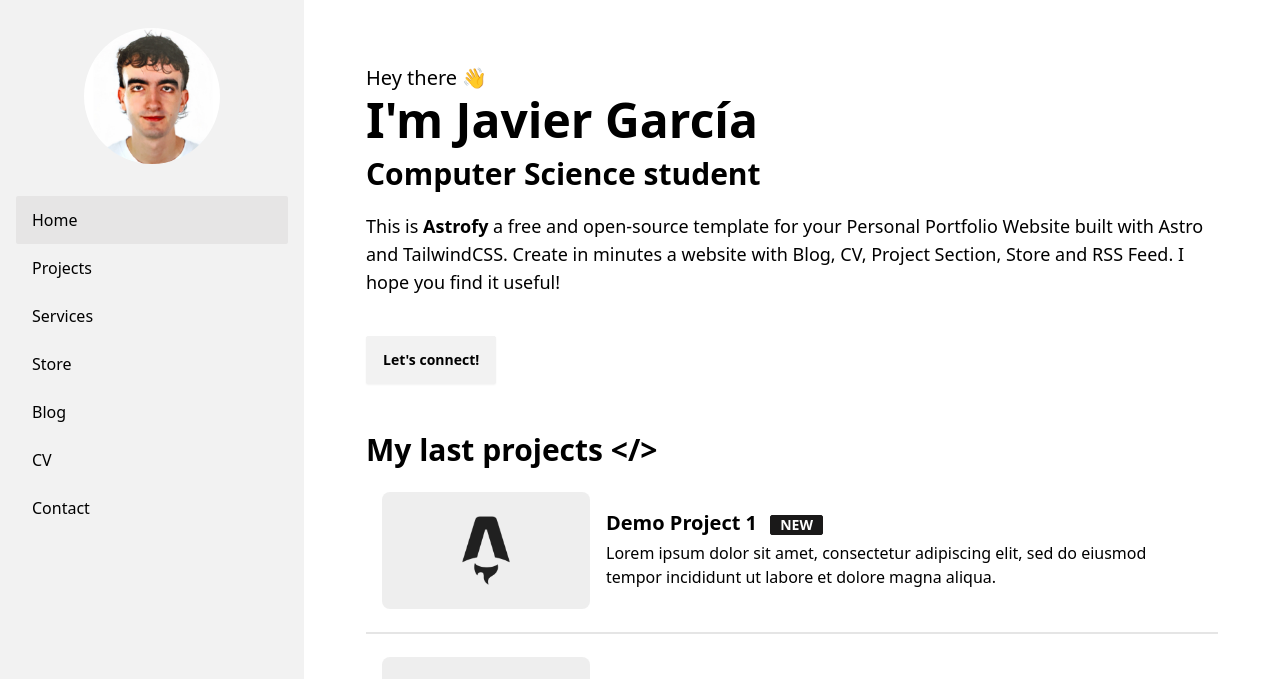
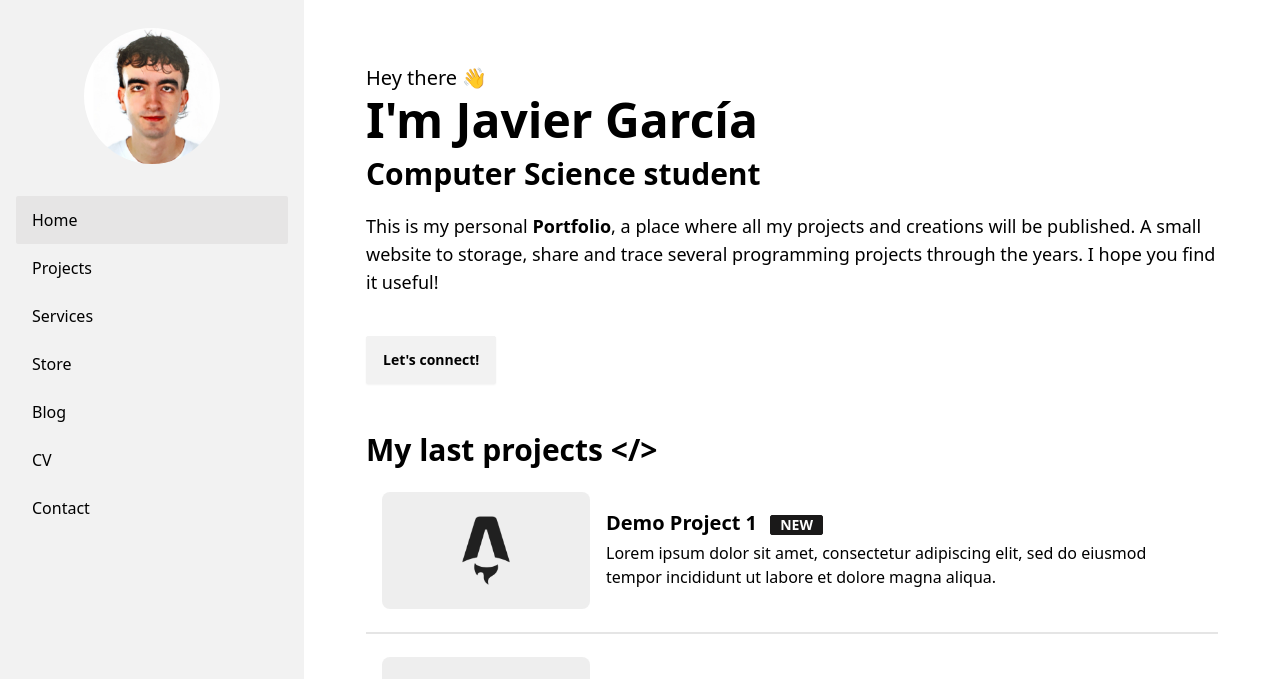
Before and after one commit to JavierGarciaUCLM/JavierGarciaUCLM.github.io, an Astro site: page / in a window 1280 px wide. Shown: the top 679 px of the page. Built offline with nearby package versions, Linux system fonts and the light colour scheme; Astro itself is replaced by a stand-in of ours.

Commit message:
Deploying Astro to GitHub
Deploying Astro to GitHub

```diff
--- a/src/pages/index.astro
+++ b/src/pages/index.astro
@@ -16,9 +16,8 @@ const last_posts = posts.slice(0, 3);
     <div class="text-3xl py-3 font-bold">Computer Science student</div>
     <div class="py-2">
       <text class="text-lg">
-        This is <b>Astrofy</b> a free and open-source template for your Personal Portfolio Website built with Astro and TailwindCSS.
-        Create in minutes a website with Blog, CV, Project Section, Store and RSS Feed. I hope you find
-        it useful!
+        This is my personal <b>Portfolio</b>, a place where all my projects and creations will be published.
+        A small website to storage, share and trace several programming projects through the years. I hope you find it useful!
       </text>
     </div>
     <div class="mt-8">
```
Also changed, not shown: .github/deploy-astro.yml (added).
